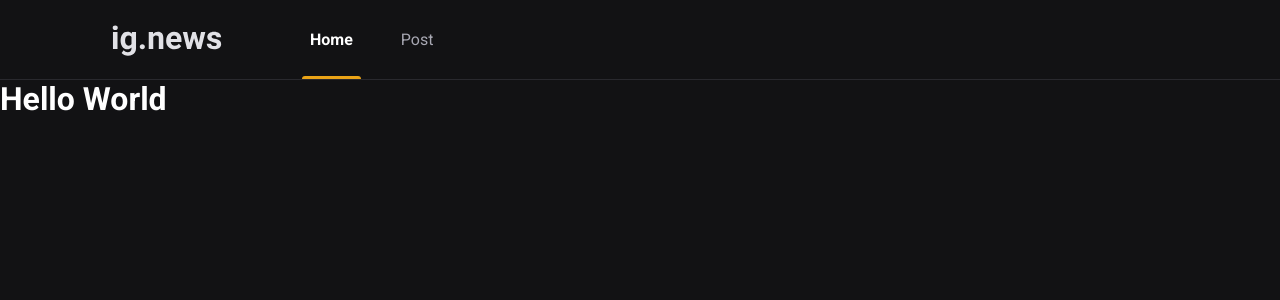
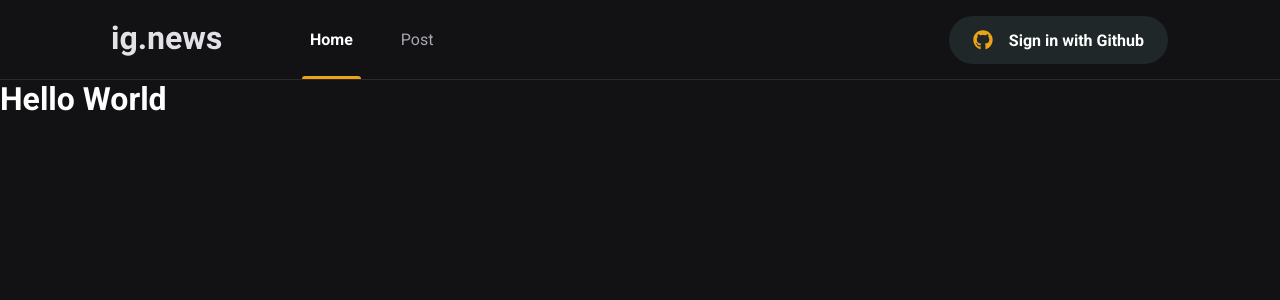
Before and after one commit to BrunoFay/Ignite-News, a Next.js app: page / in a window 1280 px wide. Shown: the top 300 px of the page. Built offline with nearby package versions, Linux system fonts and the light colour scheme.

Commit message:
NEW  finished header css

```diff
--- a/package.json
+++ b/package.json
@@ -17,6 +17,7 @@
     "next": "13.0.2",
     "react": "18.2.0",
     "react-dom": "18.2.0",
+    "react-icons": "^4.6.0",
     "sass": "^1.56.1",
     "typescript": "4.8.4"
   },
--- a/src/components/Header/index.tsx
+++ b/src/components/Header/index.tsx
@@ -3,6 +3,7 @@
 import Link from 'next/link'
 import Logo from '../../public/images/logo.svg'
 import styles from './styles.module.scss'
+import SigningButton from '../SigningButton'
 
 export default function Header() {
   return (
@@ -15,6 +16,7 @@
           </Link>
           <Link href="#">Post</Link>
         </nav>
+        <SigningButton />
       </div>
     </header>
   )
--- a/src/components/Header/styles.module.scss
+++ b/src/components/Header/styles.module.scss
@@ -53,4 +53,8 @@
       }
     }
   }
+
+  button{
+    margin-left: auto;
+  }
 }
--- /dev/null
+++ b/src/components/SigningButton/index.tsx
@@ -0,0 +1,20 @@
+import React from 'react'
+import { FaGithub } from 'react-icons/fa'
+import { FiX } from 'react-icons/fi'
+import styles from './styles.module.scss'
+
+export default function SigningButton() {
+  const isUserLoggedIn = false
+  return isUserLoggedIn ? (
+    <button className={styles.singInButton}>
+      <FaGithub color="#04d361" />
+      Bruno fay
+      <FiX className={styles.closeIcon} color="#737380" />
+    </button>
+  ) : (
+    <button className={styles.singInButton}>
+      <FaGithub color="#eba417" />
+      Sign in with Github
+    </button>
+  )
+}
--- /dev/null
+++ b/src/components/SigningButton/styles.module.scss
@@ -0,0 +1,35 @@
+.singInButton {
+  height: 3rem;
+  border-radius: 3rem;
+  background-color: var(--gray-850);
+  border: 0;
+  padding: 0 1.5rem;
+
+  display: flex;
+  align-items: center;
+  justify-content: center;
+
+  color: var(--white);
+  font-weight: bold;
+
+  transition: filter 0.2s ;
+
+  svg {
+    width: 20px;
+    height: 20px;
+  }
+
+  svg:first-child {
+    margin-right: 1rem ;
+
+  }
+
+  svg.closeIcon{
+    margin-left: 1rem ;
+
+  }
+
+  &:hover{
+    filter: brightness(0.8);
+  }
+}
--- a/src/styles/globals.scss
+++ b/src/styles/globals.scss
@@ -17,6 +17,7 @@
   --gray-100:#e1e1e6;
   --gray-300:#a8a8b3;
   --gray-800:#29292e;
+  --gray-850:#1f2729;
   --gray-900:#121214;
 
   --cyan-500:#61dafb;
```
Also changed, not shown: 2 other files (tests, documents, lock files or other folders).
